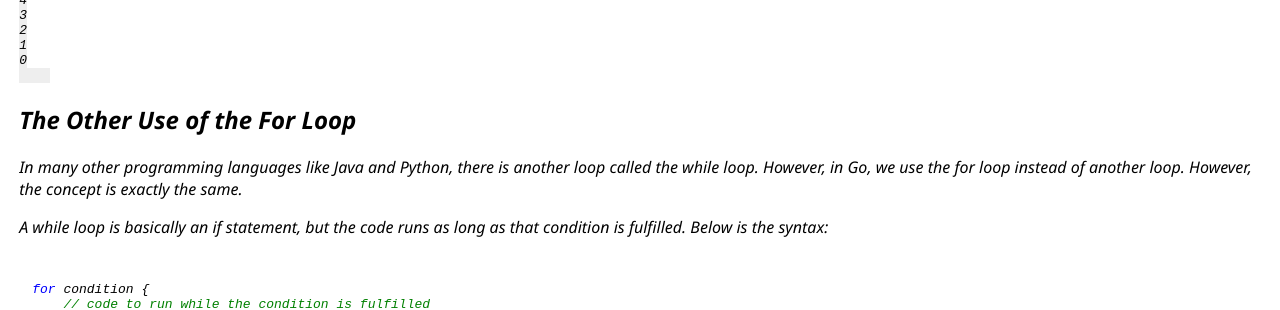
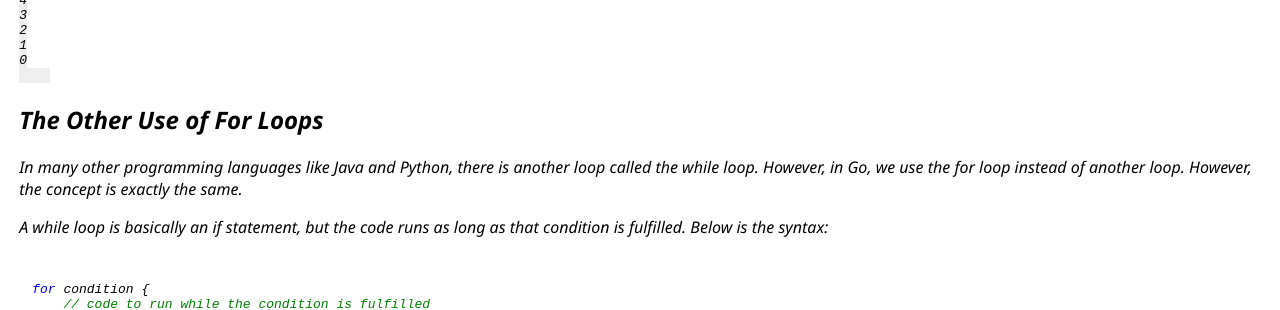
Before and after one commit to learnmonkey/learnmonkey.github.io, a Jekyll site: the page built from programming/golang/for-loop.html, in a window 1280 px wide and 1400 px high, scrolled down 1694 px. Shown: the part 157-467 px from the top of the window. Built offline with Jekyll 4.4.1, drawn with Linux system fonts in a browser that asks for light colours; nearby versions of some CDN libraries.

Commit message:
Remove while loop tutorial from list + rewording

```diff
--- a/_layouts/golang.html
+++ b/_layouts/golang.html
@@ -20,7 +20,6 @@
               <a href="/programming/golang/arrays/"><li>Arrays</li></a>
               <a href="/programming/golang/slices/"><li>Slices</li></a>
               <a href="/programming/golang/for-loop/"><li>For Loop</li></a>
-              <a href="/programming/golang/whule-loop/"><li>While Loop</li></a>
               <a href="/programming/golang/structs/"><li>Structs</li></a>
               <a href="/programming/golang/maps/"><li>Maps</li></a>
               <a href="/programming/golang/pointers/"><li>Pointers</li></a>
--- a/programming/golang/for-loop.html
+++ b/programming/golang/for-loop.html
@@ -88,7 +88,7 @@
 </section>
 
 <section>
-    <h2>The Other Use of the For Loop</h2>
+    <h2>The Other Use of For Loops</h2>
     <p>In many other programming languages like Java and Python, there is another loop called the while loop. However, in Go, we use the for loop instead of another loop. However, the concept is exactly the same.</p>
     <p>A while loop is basically an if statement, but the code runs as long as that condition is fulfilled. Below is the syntax:</p>
     <pre><code class="language-go">
```
